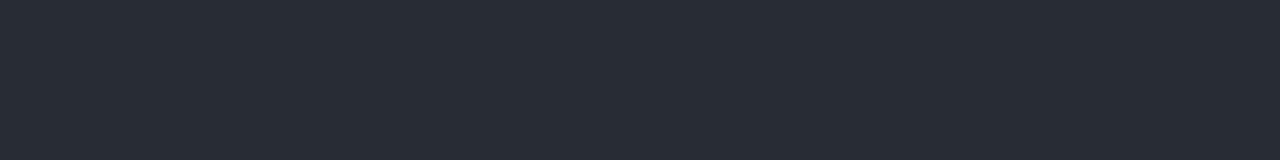
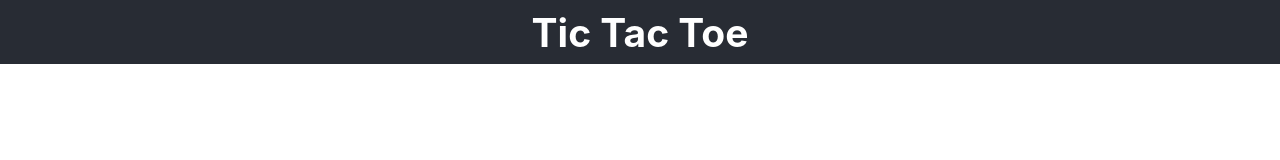
Before and after one commit to 2020-DEV-005/tic-tac-toe, a React app: page / in a window 1280 px wide. Built offline with nearby package versions, Linux system fonts and the light colour scheme.

Commit message:
Application title added

```diff
--- a/src/components/App/App.css
+++ b/src/components/App/App.css
@@ -4,7 +4,7 @@
 
 .App-header {
   background-color: #282c34;
-  min-height: 100vh;
+  height: 4rem;
   display: flex;
   flex-direction: column;
   align-items: center;
--- a/src/components/App/index.js
+++ b/src/components/App/index.js
@@ -1,10 +1,13 @@
 import React from 'react';
+import {AppConst} from '../../constants/';
+
 import './App.css';
 
 function App() {
   return (
     <div className="App">
       <header className="App-header">
+        <h2>{AppConst.TITLE}</h2>
       </header>
     </div>
   );
--- /dev/null
+++ b/src/constants/index.js
@@ -0,0 +1,3 @@
+export const AppConst = {
+    TITLE: "Tic Tac Toe"
+}
```
Also changed, not shown: src/components/App/index.test.js (added, +14 -0 lines).
